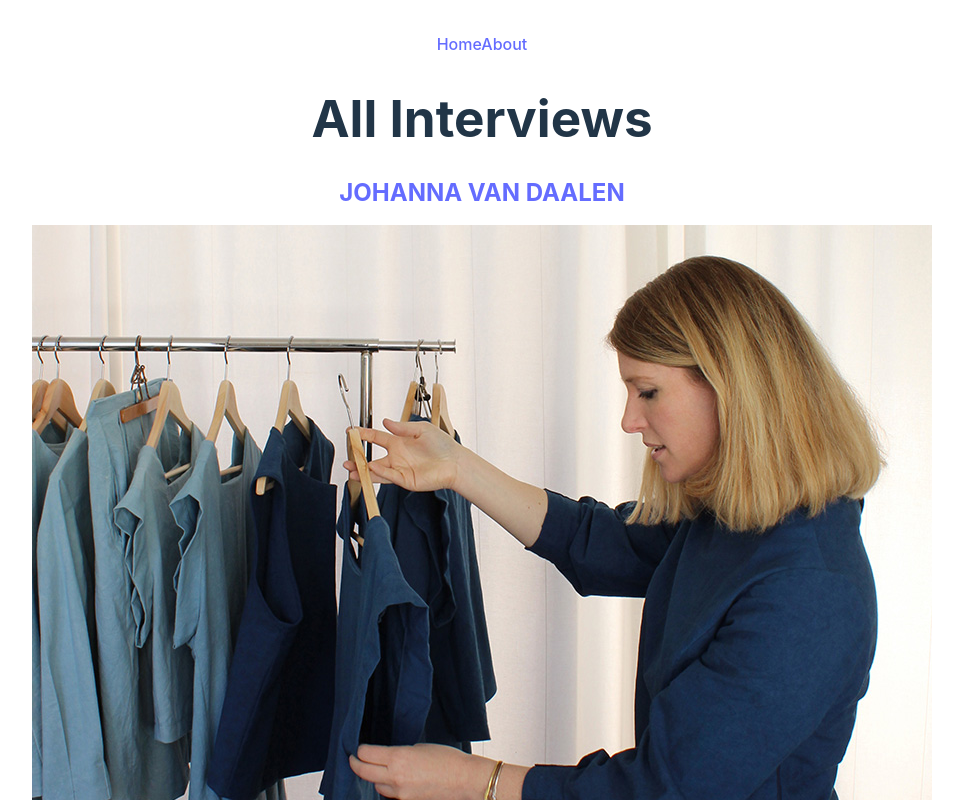
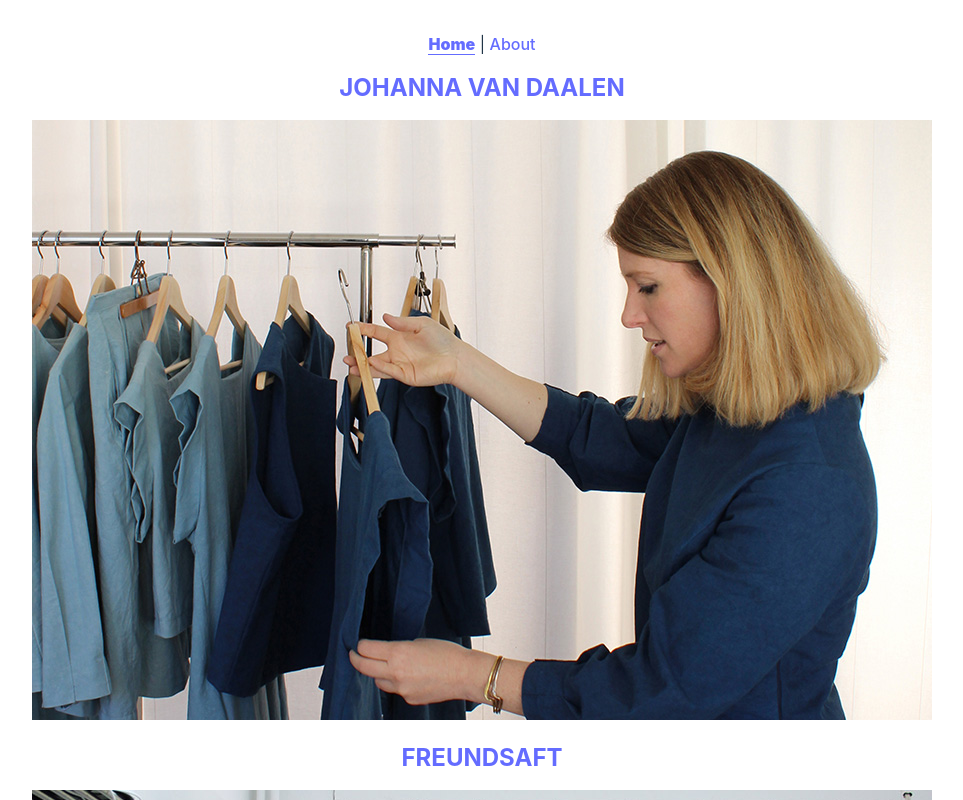
Before and after one commit to janismanini/lets-talk, a Vue app: page / in a window 1280 px wide. Shown: the top 800 px of the page, without its empty margins (158-1121 px from the left). Built offline with nearby package versions, Linux system fonts and the light colour scheme.

Commit message:
add dynamic routes

```diff
--- a/src/App.vue
+++ b/src/App.vue
@@ -1,8 +1,5 @@
 <template>
-  <nav>
-    <router-link to="/">Home</router-link>
-    <router-link to="/about">About</router-link>
-  </nav>
+  <MainNav />
   <main>
     <div class="container">
       <router-view></router-view>
@@ -10,4 +7,12 @@
   </main>
 </template>
 
-<script></script>
+<script>
+import MainNav from "./components/MainNav.vue";
+
+export default {
+  components: {
+    MainNav,
+  },
+};
+</script>
--- /dev/null
+++ b/src/components/MainNav.vue
@@ -0,0 +1,13 @@
+<template>
+  <nav>
+    <router-link to="/">Home</router-link> |
+    <router-link to="/about">About</router-link>
+  </nav>
+</template>
+
+<style>
+nav .router-link-active {
+  font-weight: 900;
+  border-bottom: 1px solid;
+}
+</style>
--- a/src/router/index.js
+++ b/src/router/index.js
@@ -1,12 +1,20 @@
 import { createRouter, createWebHistory } from "vue-router";
 import Home from "../views/Home.vue";
-import About from "../views/About.vue";
+// import only home-view here and all other sub-views in the routes for lazyloading the content on these sub-views
 
 const router = createRouter({
   history: createWebHistory(),
   routes: [
     { path: "/", name: "Home", component: Home },
-    { path: "/about", name: "About", component: About },
+    {
+      path: "/about",
+      name: "About",
+      component: () => import("../views/About.vue"),
+    },
+    {
+      path: "/interview/:slug",
+      component: () => import("../views/InterviewPage.vue"),
+    },
   ],
 });
 
--- a/src/views/Home.vue
+++ b/src/views/Home.vue
@@ -1,10 +1,9 @@
 <template>
-  <h1>All Interviews</h1>
   <section class="interviews">
     <router-link
       v-for="interview in this.interviews"
       :key="interview.id"
-      :to="interview.slug"
+      :to="`interview/${interview.slug}`"
     >
       <h2>{{ interview.name }}</h2>
       <img
```
